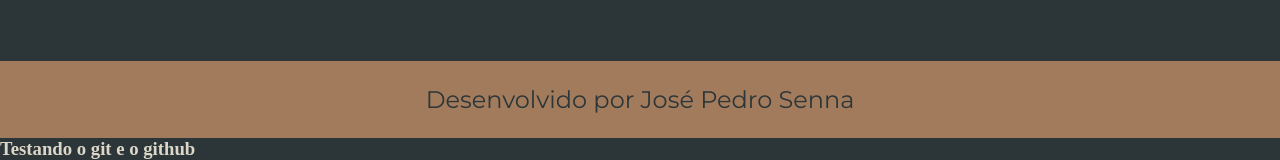
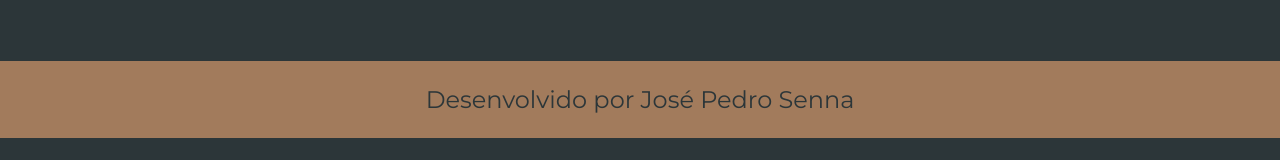
Before and after one commit to josepedrosenna/portfolio, a plain HTML site: page index.html in a window 1280 px wide. Shown: the part 964-1124 px from the top of the page. After the commit the page ends 1102 px from the top, so only its background shows below. Drawn offline with nearby package versions, Linux system fonts and the light colour scheme.

Commit message:
voltando ao arquivo antes do teste do git e github

```diff
--- a/index.html
+++ b/index.html
@@ -34,7 +34,5 @@
     <footer class="rodape">
         <p>Desenvolvido por José Pedro Senna</p>
     </footer>
-
-    <h3>Testando o git e o github</h3>
 </body>
 </html>
```
